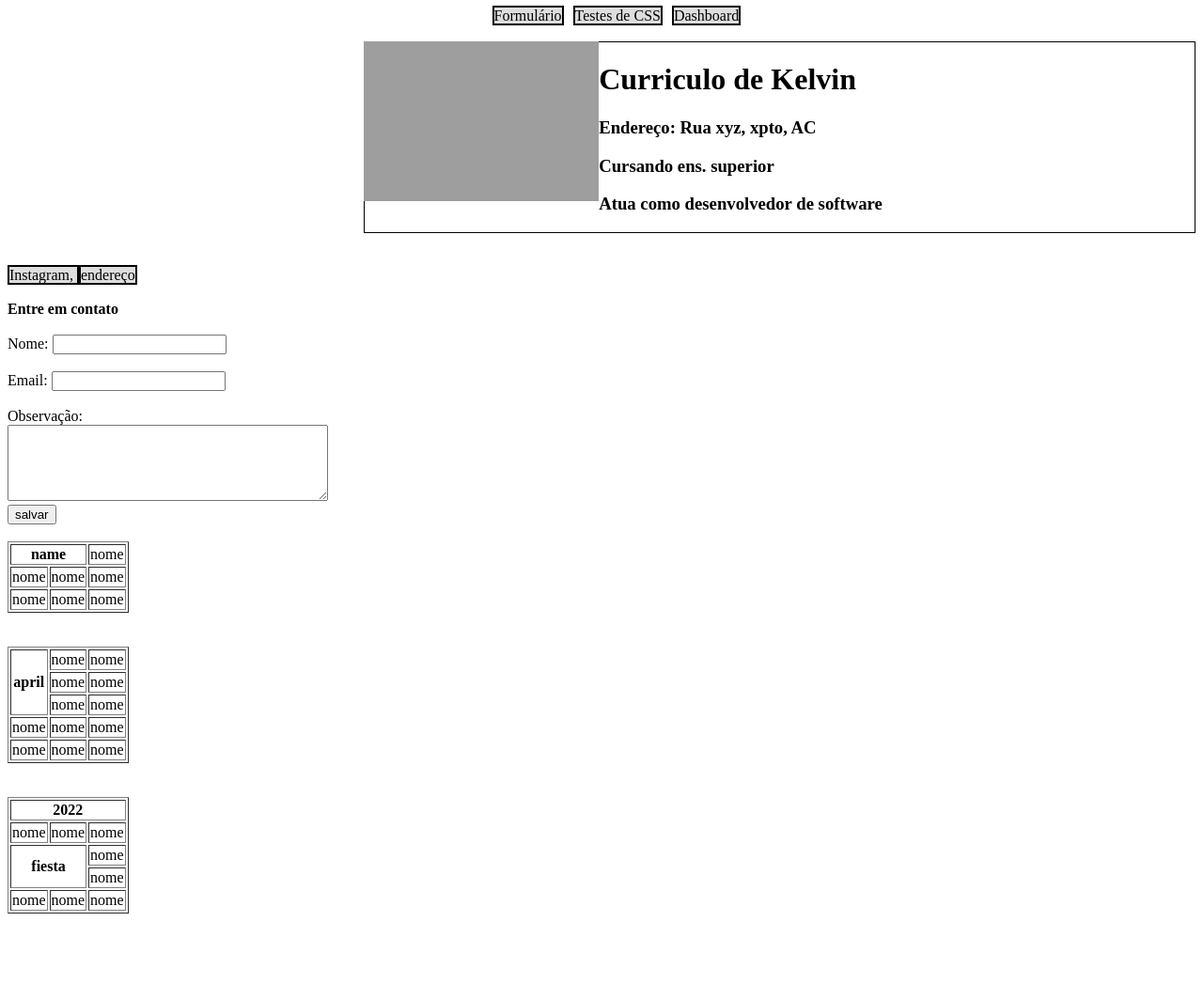
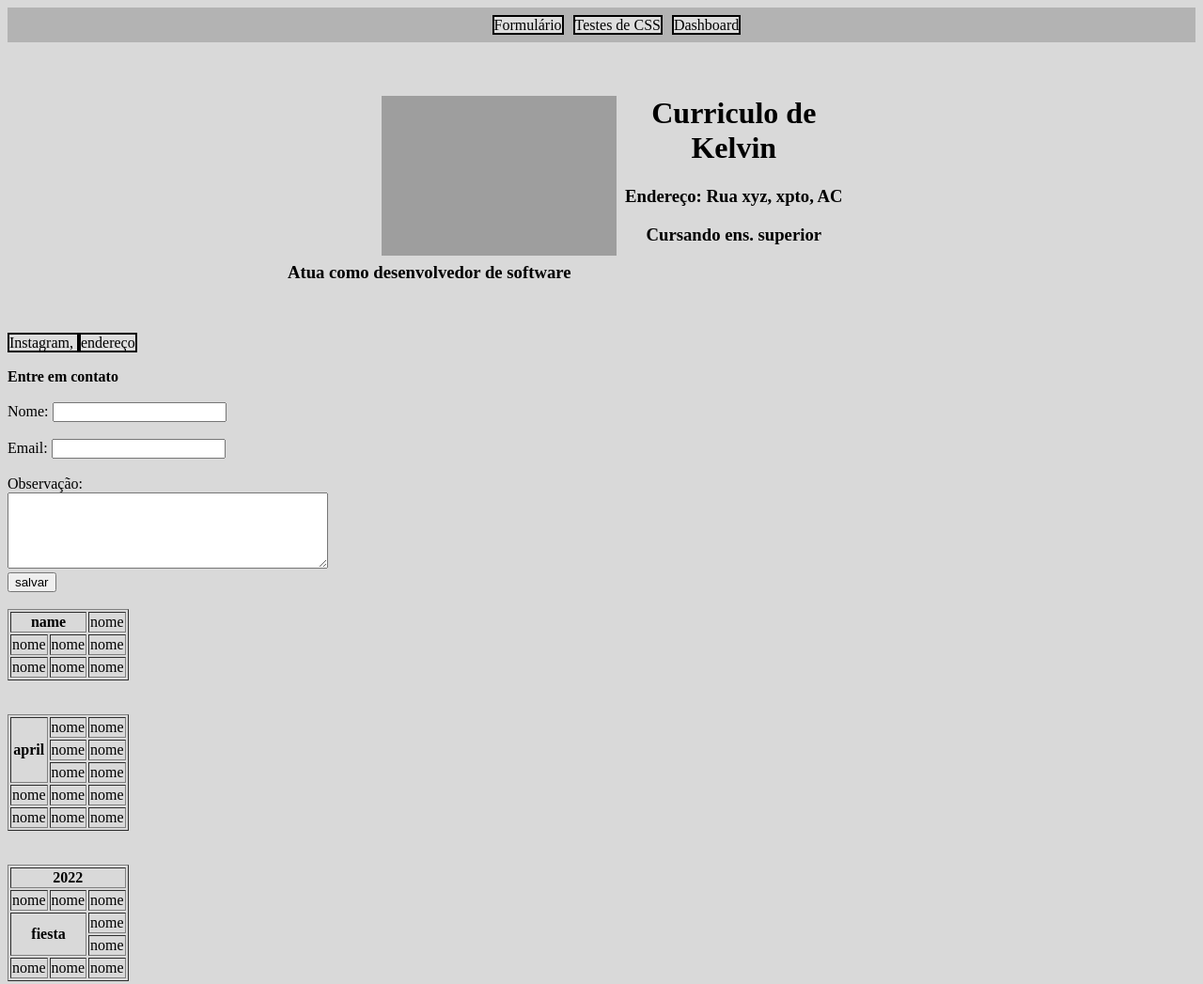
Before and after one commit to mlKelvin/aula1-html, a plain HTML site: page Atividade html-css/index.html in a window 1280 px wide. Shown: the whole page at 94% size. Before the commit the page ends 980 px from the top, so only its background shows below. Drawn offline with Linux system fonts and the light colour scheme; grey boxes are pictures that could not be loaded.

Commit message:
img/text alinhados

```diff
--- a/Atividade html-css/index.css
+++ b/Atividade html-css/index.css
@@ -1,18 +1,17 @@
+/* menu - begin */
+.barraMenu{
+    height: 37px;
+    background-color: rgb(179, 179, 179);
+}
+
 .divFloatLeft{
    float: left;
    padding-left: 10px;
+   padding-top: 10px;
 }
 
-.divFloatLeftImg{
-    float: left;
-}
-
-.MenuAlignToMid{
+.menuAlignToMid{
     margin-left: 40%;
-}
-
-.DadosAlignToMid{
-    margin-left: 30%;
 }
 
 a{
@@ -28,10 +27,15 @@ a:link{
 a:hover{
     background-color: #959595;
 }
+/* menu - end */
 
-.marginTextDados{
-    text-align: left;
-    margin: auto;
-    padding-left: 50px;
-    border: 1px solid black;
+/* curriculo - begin */
+.imgAlignLeft{
+    padding-left: 31.5%;
+    float: left;
 }
+
+.textAlignToImg{
+    padding-right: 29%;
+}
+/* dados curriculo - end */
--- a/Atividade html-css/index.html
+++ b/Atividade html-css/index.html
@@ -7,9 +7,10 @@
         <link rel="stylesheet" type="text/css" href="index.css">
     </head>
 
-    <body>
+    <body style="background-color: rgb(217, 217, 217);">
 
-    <div class="MenuAlignToMid">
+    <div class="barraMenu">
+      <div class="menuAlignToMid">
         <div class="divFloatLeft">
           <a href="formulario.html">Formulário</a>
         </div>
@@ -22,17 +23,18 @@
           <a href="dashboard.html">Dashboard</a>
         </div>
       </div>
+    </div>
 
     <br><br>
 
-    <div class="DadosAlignToMid">
-      <div class="divFloatLeftImg">
+    <div style="text-align: center;">
+      <div class="imgAlignLeft">
         <img src="https://i.ytimg.com/vi/kUIGYpGDjSg/hqdefault.jpg"
                     width="250px"
                     height="170px"/>
       </div>
 
-      <div class="marginTextDados">
+      <div class="textAlignToImg">
         <h1>Curriculo de Kelvin</h1>
         <h3>Endereço: Rua xyz, xpto, AC</h3>
         <h3>Cursando ens. superior</h3>
```
Lines whose indentation alone changed are shown as unchanged.
